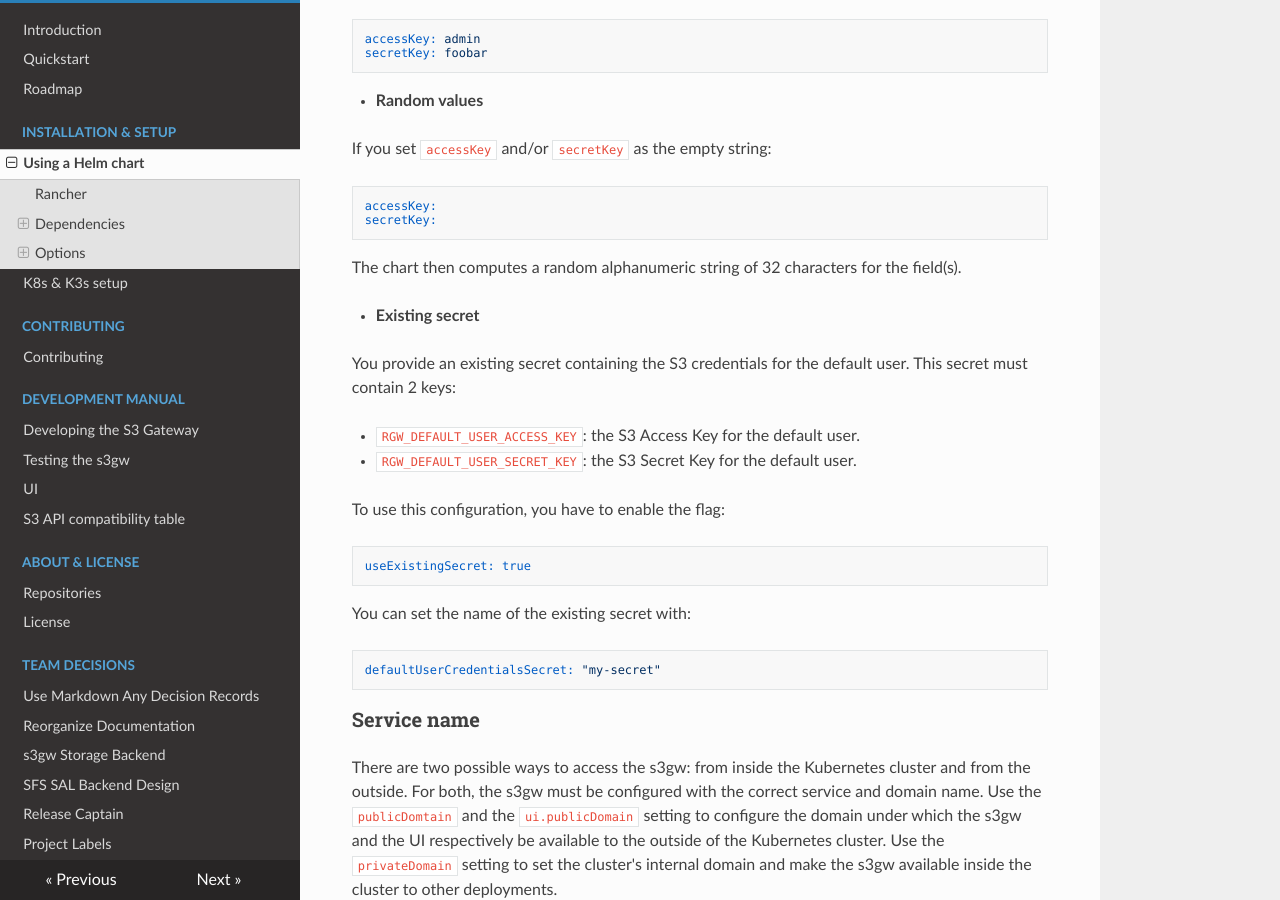
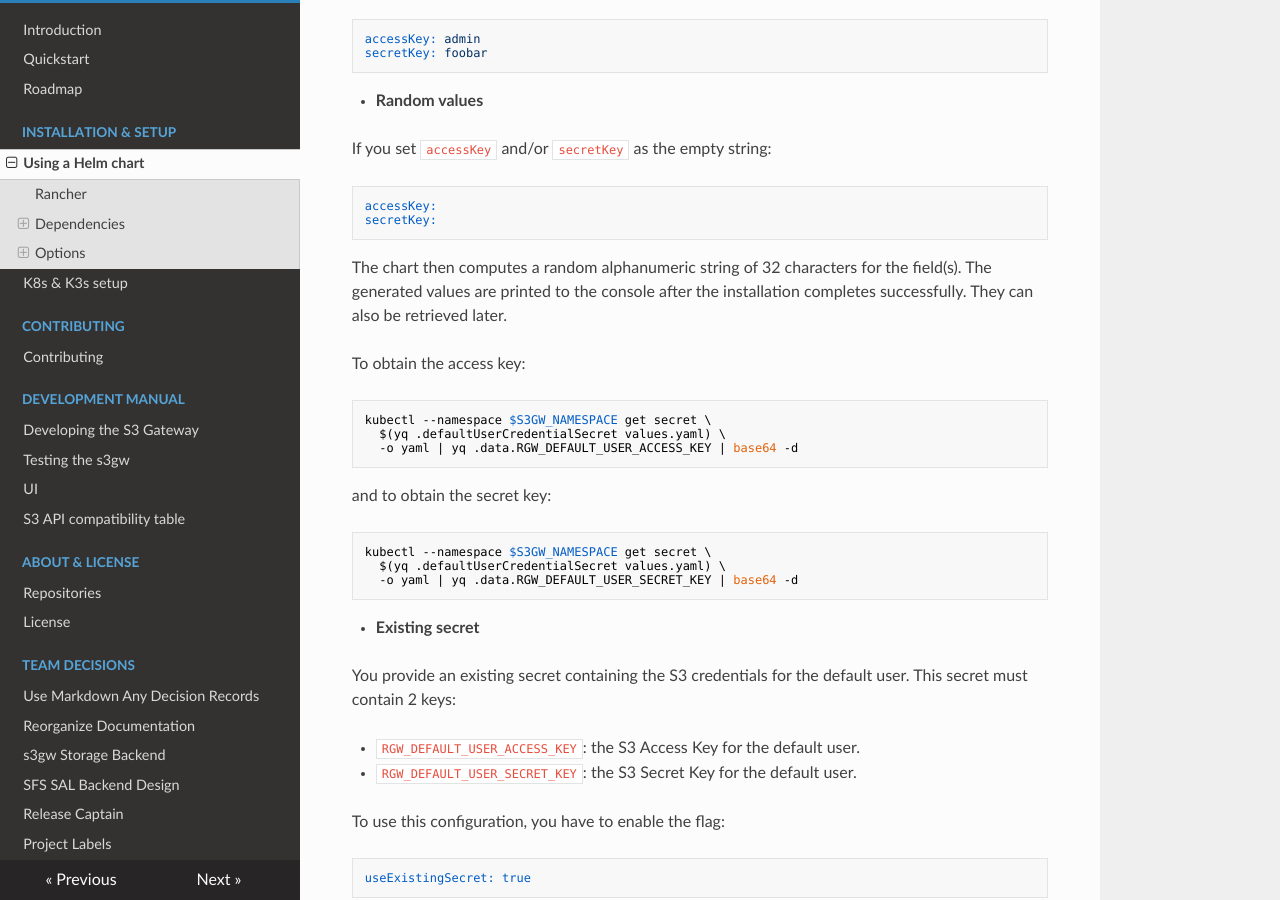
Before and after one commit to s3gw-tech/s3gw, an MkDocs documentation site: the page built from docs/helm-charts.md, in a window 1280 px wide and 900 px high, scrolled down 1921 px. Built offline with MkDocs 1.6.1, drawn with Linux system fonts in a browser that asks for light colours; nearby versions of some CDN libraries.

Commit message:
docs: fixup default s3 creds
Add information on how to obtain the randomly generated access key and
secret key, should the user not have provided them.

Signed-off-by: Moritz Röhrich <moritz.rohrich@suse.com>

````diff
--- a/docs/helm-charts.md
+++ b/docs/helm-charts.md
@@ -106,6 +106,24 @@ secretKey:
 
 The chart then computes a random alphanumeric string of 32 characters
 for the field(s).
+The generated values are printed to the console after the installation completes
+successfully. They can also be retrieved later.
+
+To obtain the access key:
+
+```bash
+kubectl --namespace $S3GW_NAMESPACE get secret \
+  $(yq .defaultUserCredentialSecret values.yaml) \
+  -o yaml | yq .data.RGW_DEFAULT_USER_ACCESS_KEY | base64 -d
+```
+
+and to obtain the secret key:
+
+```bash
+kubectl --namespace $S3GW_NAMESPACE get secret \
+  $(yq .defaultUserCredentialSecret values.yaml) \
+  -o yaml | yq .data.RGW_DEFAULT_USER_SECRET_KEY | base64 -d
+```
 
 - **Existing secret**
 
````
